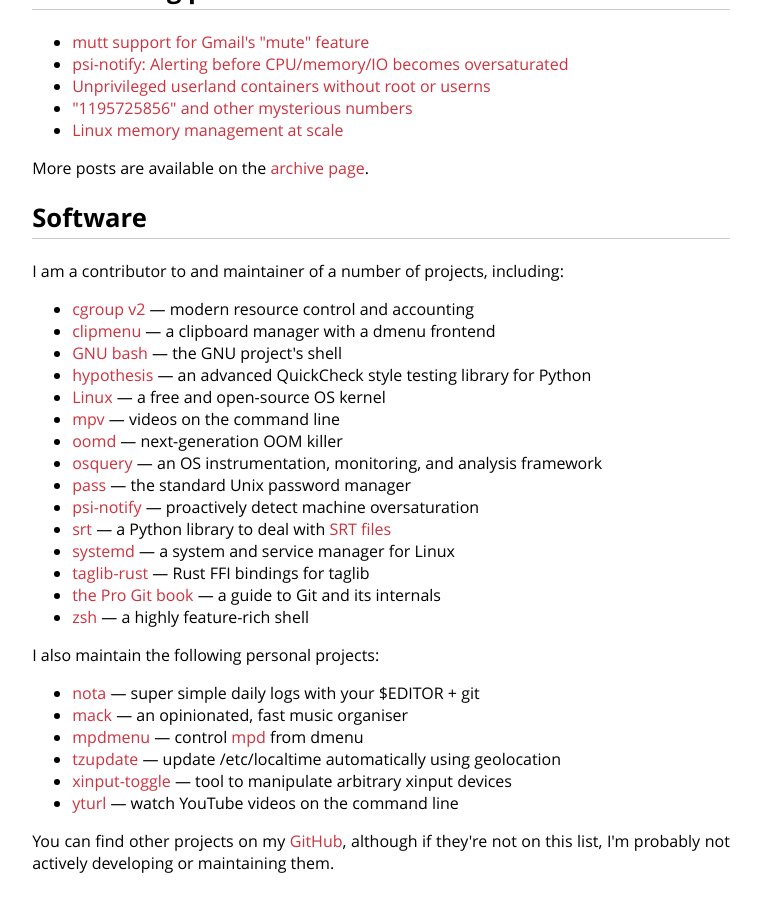
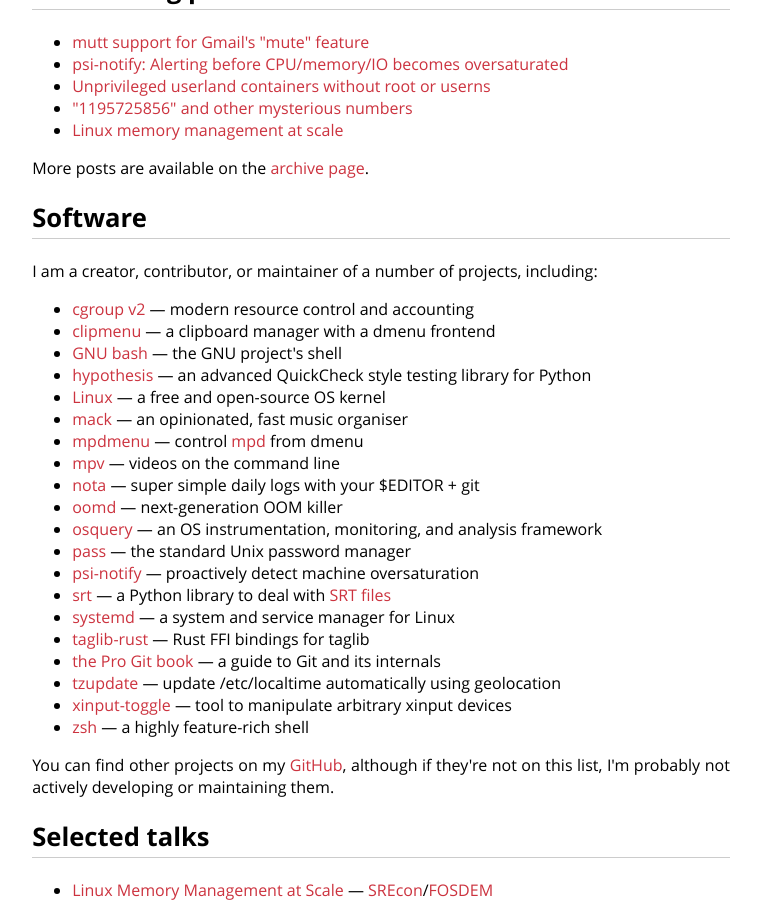
Before and after one commit to cdown/chrisdown.name, a Jekyll site: the page built from index.md, in a window 1280 px wide and 900 px high, scrolled down 368 px. Shown: the whole window, without its empty margins (259-1020 px from the left). Built offline with Jekyll 4.4.1, drawn with Linux system fonts in a browser that asks for light colours.

Commit message:
index: Remove yturl, put all in one list

```diff
--- a/index.md
+++ b/index.md
@@ -36,14 +36,17 @@ More posts are available on the [archive page](/archive.html).
 
 ## Software
 
-I am a contributor to and maintainer of a number of projects, including:
+I am a creator, contributor, or maintainer of a number of projects, including:
 
 - [cgroup v2](https://www.youtube.com/watch?v=ikZ8_mRotT4) — modern resource control and accounting
 - [clipmenu](https://github.com/cdown/clipmenu) — a clipboard manager with a dmenu frontend
 - [GNU bash](https://www.gnu.org/software/bash/) — the GNU project's shell
 - [hypothesis](https://github.com/DRMacIver/hypothesis) — an advanced QuickCheck style testing library for Python
 - [Linux](https://lore.kernel.org/patchwork/project/lkml/list/?series=&submitter=25468&state=*&q=&archive=&delegate=) — a free and open-source OS kernel
+- [mack](https://github.com/cdown/mack) — an opinionated, fast music organiser
+- [mpdmenu](https://github.com/cdown/mpdmenu) — control [mpd][] from dmenu
 - [mpv](https://github.com/mpv-player/mpv) — videos on the command line
+- [nota](https://github.com/cdown/nota) — super simple daily logs with your $EDITOR + git
 - [oomd](https://github.com/facebookincubator/oomd) — next-generation OOM killer
 - [osquery](https://github.com/facebook/osquery) — an OS instrumentation, monitoring, and analysis framework
 - [pass](https://www.passwordstore.org/) — the standard Unix password manager
@@ -52,20 +55,9 @@ I am a contributor to and maintainer of a number of projects, including:
 - [systemd](https://github.com/systemd/systemd) — a system and service manager for Linux
 - [taglib-rust](https://github.com/ebassi/taglib-rust) — Rust FFI bindings for taglib
 - [the Pro Git book](https://git-scm.com/book/en/v2) — a guide to Git and its internals
+- [tzupdate](https://github.com/cdown/tzupdate) — update /etc/localtime automatically using geolocation
+- [xinput-toggle](https://github.com/cdown/xinput-toggle) — tool to manipulate arbitrary xinput devices
 - [zsh](https://www.zsh.org/) — a highly feature-rich shell
-
-I also maintain the following personal projects:
-
-- [nota](https://github.com/cdown/nota) — super simple daily logs with
-  your $EDITOR + git
-- [mack](https://github.com/cdown/mack) — an opinionated, fast music organiser
-- [mpdmenu](https://github.com/cdown/mpdmenu) — control [mpd][] from dmenu
-- [tzupdate](https://github.com/cdown/tzupdate) — update /etc/localtime
-  automatically using geolocation
-- [xinput-toggle](https://github.com/cdown/xinput-toggle) — tool to manipulate
-  arbitrary xinput devices
-- [yturl](https://github.com/cdown/yturl) — watch YouTube videos on the command
-  line
 
 You can find other projects on my [GitHub][], although if they're not on this
 list, I'm probably not actively developing or maintaining them.
```
